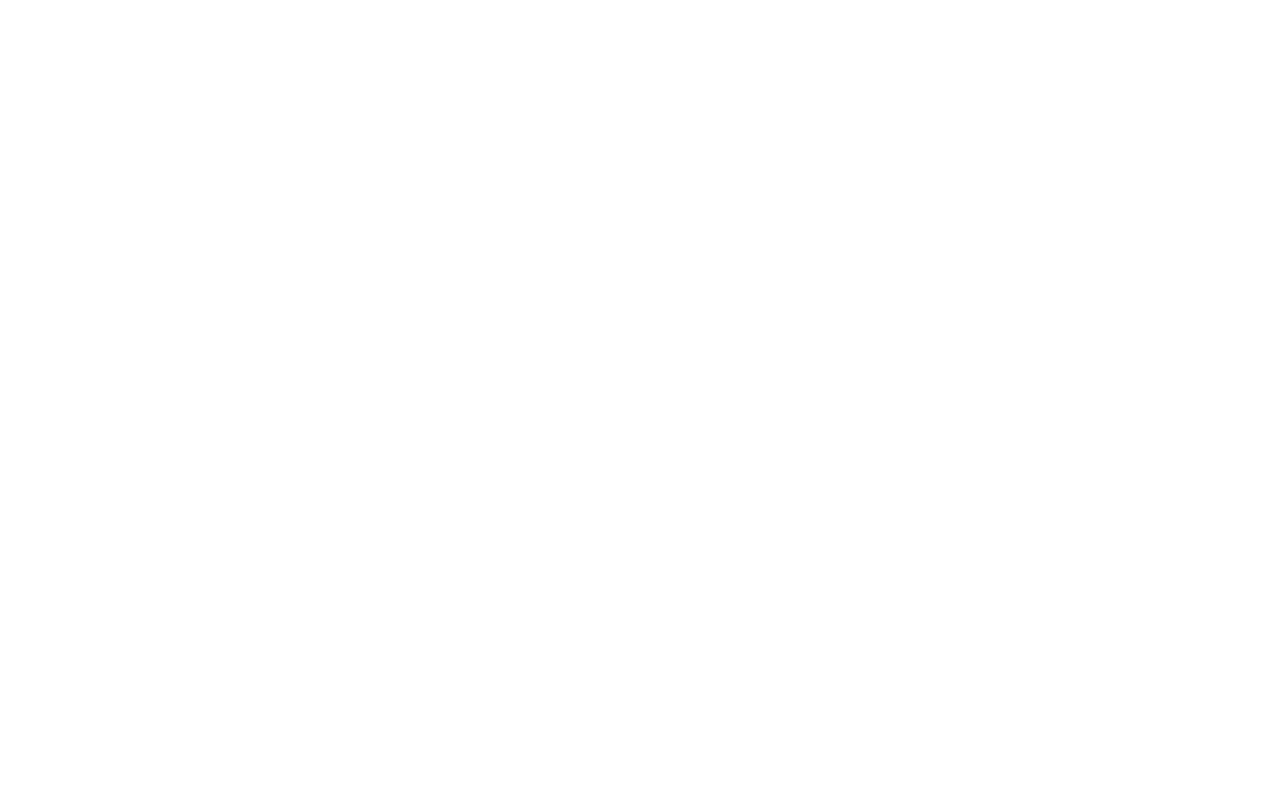
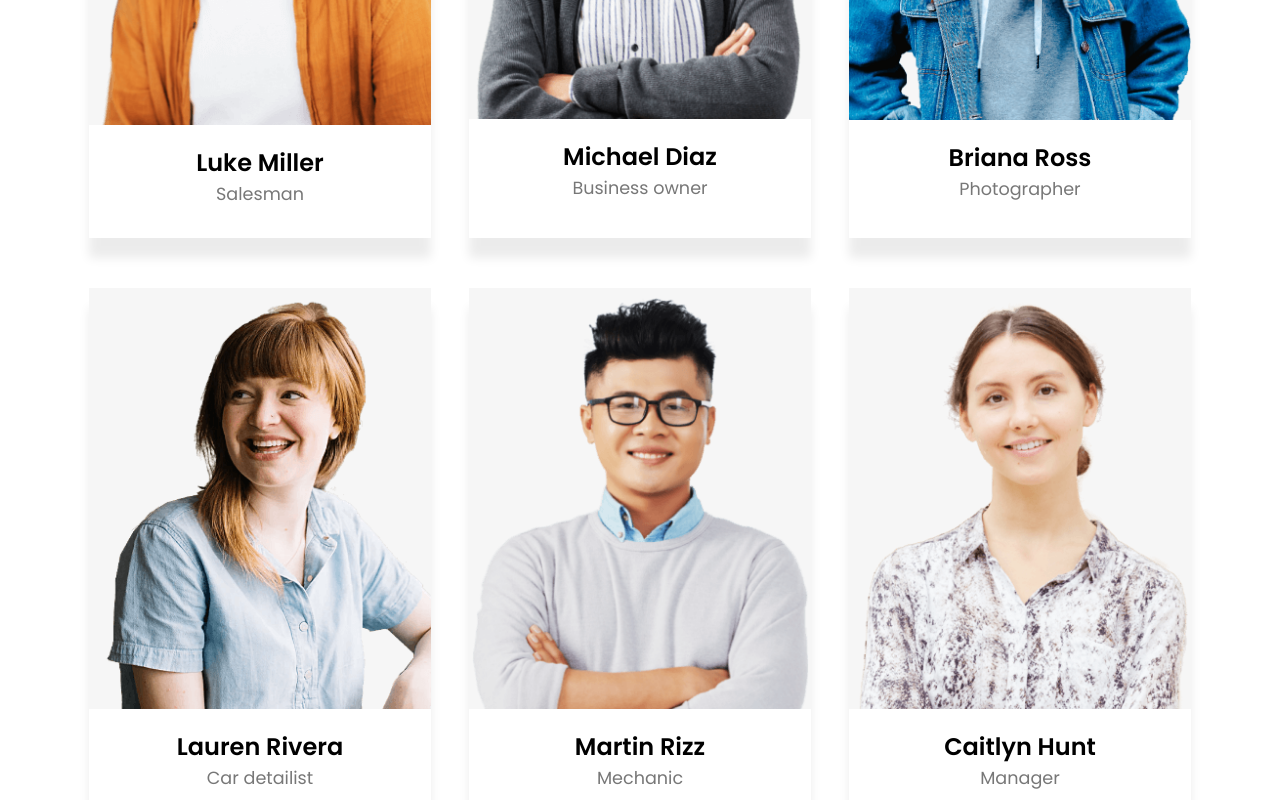
Before and after one commit to remioluwatomi/car-rental, a React (Vite) app: page /team in a window 1280 px wide. Shown: the part 800-1600 px from the top of the page. Before the commit the page ends 800 px from the top, so only its background shows below. Built offline with nearby package versions, Linux system fonts and the light colour scheme; a web font is replaced by a local one.

Commit message:
feat: implemented teams page

```diff
--- a/src/Pages/Team.jsx
+++ b/src/Pages/Team.jsx
@@ -1,6 +1,33 @@
 import React, { useEffect } from 'react';
-function Team() {
-    return <div className="team">Team Page</div>
+import { useOutletContext } from "react-router-dom";
+import Hero from '../components/Hero.jsx';
+import TeamGrid from '../components/TeamGrid.jsx';
+import teamMembers from '../data/team-members.js'
+
+
+
+function Team(props) {
+    const [updatePage] = useOutletContext()
+
+    useEffect(()=>{
+        updatePage("team")
+    })
+
+    return (
+        <>
+            <Hero page="Our Team" />
+
+           <main className='font-pop py-[3rem]'>
+                <div id="team-members" className='pt-[50px] grid team-grid:grid-cols-2 team-grid:mx-auto team-grid:max-w-[780px] team-grid-3:grid-cols-3 team-grid-3:max-w-[1140px]'>
+                    {teamMembers.map(
+                        ({name, role, img}, i) =>
+                        <TeamGrid key={i} name={name} role={role} img={img} />
+                    )}
+
+                </div>
+           </main>
+        </>
+    );
 }
 
-export default Team
+export default Team;
--- /dev/null
+++ b/src/components/TeamGrid.jsx
@@ -0,0 +1,17 @@
+import React from 'react';
+
+function TeamGrid({name, role, img}) {
+    return (
+        <>
+            <div className="grid-item w-[90%] max-w-fit mx-auto mb-[50px] pb-[30px]">
+                    <div className='w-full mx-auto'>
+                        <img src={img} alt="Team member picture" className='bg-[#f6f6f6]' />
+                    </div>
+                    <h3 className='mt-[20px] text-center font-[700] text-[1.5rem]'>{name}</h3>
+                    <p className='text-center text-[#777] text-[1.1rem]'>{role}</p>
+                </div>
+        </>
+    );
+}
+
+export default TeamGrid;
--- /dev/null
+++ b/src/data/team-members.js
@@ -0,0 +1,41 @@
+import Luke from  "../assets/team-members/luke-miller.png";
+import MichaelDiaz from "../assets/team-members/michael-diaz.png";
+import BrianaRoss from "../assets/team-members/briana-ross.png";
+import LaurenRivera from "../assets/team-members/rivera.png";
+import MartinRizz from "../assets/team-members/martin-rizz.png";
+import CaitlyHunt from "../assets/team-members/caitlyn.png";
+
+const teamMembers = [
+    {
+        name: "Luke Miller",
+        role: "Salesman",
+        img: Luke,
+    },
+    {
+        name: "Michael Diaz",
+        role: "Business owner",
+        img: MichaelDiaz,
+    },
+    {
+        name: "Briana Ross",
+        role: "Photographer",
+        img: BrianaRoss,
+    },
+    {
+        name: "Lauren Rivera",
+        role: "Car detailist",
+        img: LaurenRivera,
+    },
+    {
+        name: "Martin Rizz",
+        role: "Mechanic",
+        img: MartinRizz,
+    },
+    {
+        name: "Caitlyn Hunt",
+        role: "Manager",
+        img: CaitlyHunt,
+    },
+]
+
+export default teamMembers
```
